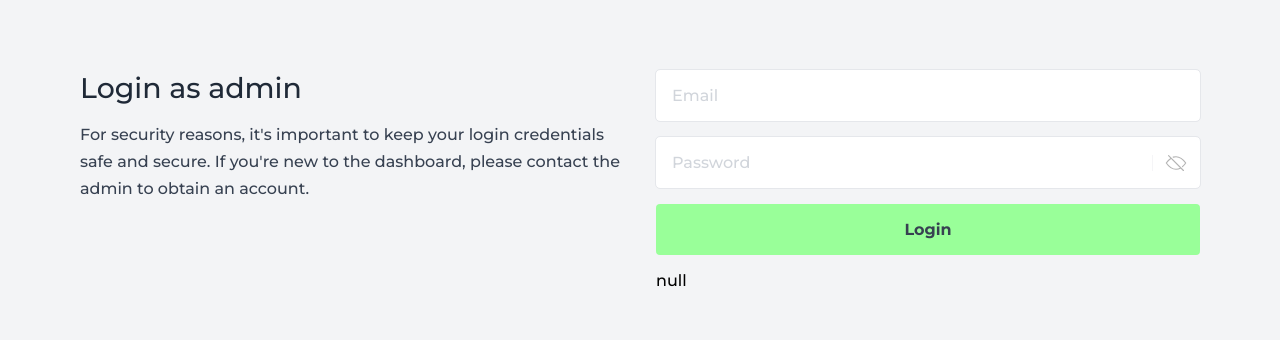
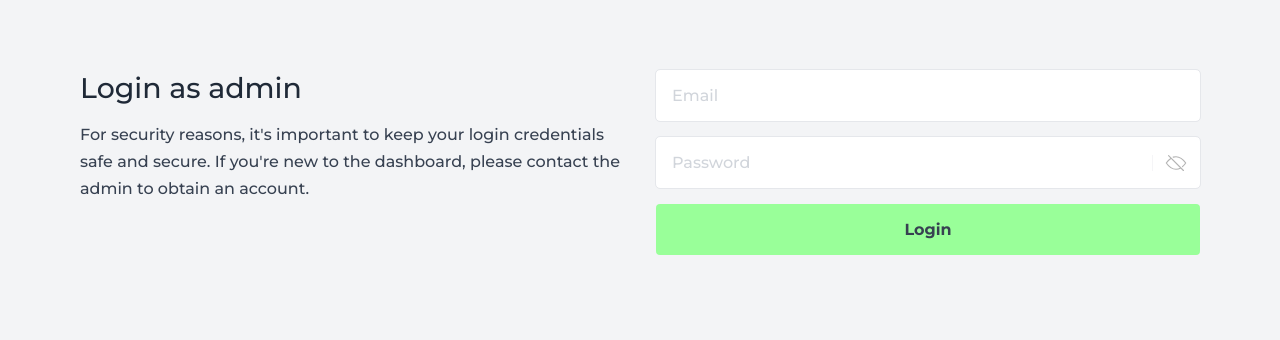
Before and after one commit to al-imam/lpi, a React (Vite) app: page /admin/login in a window 1280 px wide. Shown: the part 218-558 px from the top of the page. Built offline with nearby package versions, Linux system fonts and the light colour scheme; no server answers.

Commit message:
add login functionality

```diff
--- a/src/pages/Login/Login.jsx
+++ b/src/pages/Login/Login.jsx
@@ -46,10 +46,22 @@ export default function Contact() {
 
 function Form() {
   const [{ email, password }, dispatch] = useReducer(reducer, init);
-  const { currentUser } = useAuth();
+  const { currentUser, login, logOut } = useAuth();
+
+  async function submit(event) {
+    event.preventDefault();
+
+    if (currentUser) {
+      return;
+    }
+
+    const formData = Object.fromEntries(new FormData(event.target));
+    await login(formData.email, formData.password);
+    console.log(currentUser);
+  }
 
   return (
-    <form className={classes.form} onSubmit={(e) => e.preventDefault()}>
+    <form className={classes.form} onSubmit={submit}>
       <Input
         value={email}
         setValue={(value) => dispatch({ type: "email", payload: value })}
@@ -62,7 +74,6 @@ function Form() {
         placeholder="Password"
       />
       <Input type="submit" value="Login" />
-      {JSON.stringify(currentUser)}
     </form>
   );
 }
```
